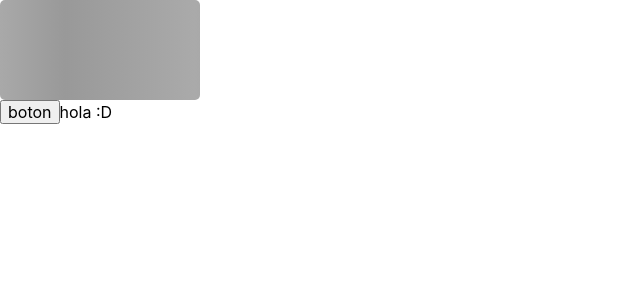
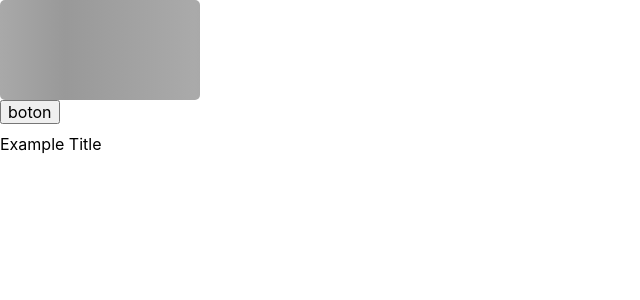
Before and after one commit to JABvzla/css-grid-layouts, a Next.js app: page / in a window 1280 px wide. Shown: the top 300 px of the page, without its empty margins (0-640 px from the left). Built offline with nearby package versions, Linux system fonts and the light colour scheme.

Commit message:
add i18n

```diff
--- a/atoms/index.ts
+++ b/atoms/index.ts
@@ -1 +1,2 @@
 export * from "./place-holder";
+export * from "./text";
--- a/atoms/place-holder/index.tsx
+++ b/atoms/place-holder/index.tsx
@@ -12,7 +12,7 @@ export function PlaceHolder(props: PlaceHolderProps): JSX.Element {
 }
 
 const StyledPlaceHolder = styled.div(
-  ({ theme, width, height, round = "0px" }: GlobalTheme & PlaceHolderProps) => `
+  ({ theme, width, height, round = "0px" }: Theme & PlaceHolderProps) => `
     width: ${theme.unit(width)};
     height: ${theme.unit(height)};
     background: linear-gradient(90deg, ${theme.placeholder.secondary} 0%, ${theme.placeholder.primary} 35%, ${theme.placeholder.secondary} 100%);
--- /dev/null
+++ b/atoms/text/index.tsx
@@ -0,0 +1,32 @@
+import styled from 'styled-components';
+import { useTranslation } from "react-i18next";
+
+
+export interface TextProps {
+  weight: "100" | "normal" | "bolder" | "bold" | "900";
+  color: "primary" | "secondary" | "accent";
+  size:  "xxsm" |"xsm" |"sm" |"md" |"lg" |"xlg" |"xxlg";
+  align?: "auto" | "center" | "justify" | "left" | "right";
+  variant?: "h1" | "h2" | "p" | "span"
+  keyText?: string;
+  children?: string;
+}
+
+
+
+export function Text({ variant = "span", ...props}: TextProps): JSX.Element {
+  const { t } = useTranslation();
+  const text = !!props.keyText ? t(props.keyText) : props.children;
+
+  const StyledText = getComponent(variant);
+  return (<StyledText {...props}>{text}</StyledText>)
+}
+
+const getComponent = variant => styled[variant](
+  ({ theme, color, align, weight, size }: Theme & TextProps) => `
+    align: ${align};
+    font-size: ${theme.text.sizes[size]};
+    font-weight: ${weight};
+    color: ${theme.text.colors[color]}
+  `
+);
--- /dev/null
+++ b/i18n.ts
@@ -0,0 +1,19 @@
+import i18n from "i18next";
+import { initReactI18next } from "react-i18next";
+import enJson from "./public/static/locales/en.json";
+import esJson from "./public/static/locales/es.json";
+
+i18n
+  .use(initReactI18next) // passes i18n down to react-i18next
+  .init({
+    resources: {
+      en: { translation: enJson },
+      es: { translation: esJson },
+    },
+    lng: "en",
+    fallbackLng: "en",
+
+    interpolation: {
+      escapeValue: false,
+    },
+  });
--- a/package.json
+++ b/package.json
@@ -9,10 +9,12 @@
     "lint": "eslint ./**/*.ts*"
   },
   "dependencies": {
+    "i18next": "^19.8.5",
     "next": "10.0.5",
     "normalize.css": "^8.0.1",
     "react": "17.0.1",
     "react-dom": "17.0.1",
+    "react-i18next": "^11.8.5",
     "styled-components": "^5.2.1"
   },
   "devDependencies": {
--- a/pages/_app.tsx
+++ b/pages/_app.tsx
@@ -3,6 +3,7 @@ import { ReactNode } from "react";
 import { ThemeProvider } from "styled-components";
 import { theme } from "../styles/theme";
 import "../styles/globals.css";
+import "../i18n";
 
 function MyApp({ Component, pageProps }: AppProps): ReactNode {
   return (
--- a/pages/index.tsx
+++ b/pages/index.tsx
@@ -1,6 +1,6 @@
 import Head from "next/head";
 import { ReactNode } from "react";
-import { PlaceHolder } from "../atoms";
+import { PlaceHolder, Text } from "../atoms";
 
 export default function Home(): ReactNode {
   return (
@@ -13,9 +13,14 @@ export default function Home(): ReactNode {
       <main>
         <PlaceHolder width={50} height={25} round={"sm"} />
         <button>boton</button>
-        hola :D
+        <Text
+          keyText="title"
+          size="md"
+          weight="normal"
+          variant="h1"
+          color="primary"
+        />
       </main>
-
       <footer></footer>
     </div>
   );
--- /dev/null
+++ b/public/static/locales/en.json
@@ -0,0 +1,3 @@
+{
+  "title": "Example Title"
+}
--- /dev/null
+++ b/public/static/locales/es.json
@@ -0,0 +1,3 @@
+{
+  "title": "Titulo de ejemplo"
+}
--- a/styles/theme.ts
+++ b/styles/theme.ts
@@ -1,6 +1,6 @@
-import { Theme } from "../types/theme";
+import { ThemeProps } from "../types/theme";
 
-export const theme: Theme = {
+export const theme: ThemeProps = {
   round: {
     sm: "5px",
   },
@@ -21,5 +21,14 @@ export const theme: Theme = {
       muted: "#000",
       accent: "#ff0",
     },
+    sizes: {
+      xxsm: "0.4rem",
+      xsm: "0.6rem",
+      sm: "0.8rem",
+      md: "1rem",
+      lg: "1.2rem",
+      xlg: "1.4rem",
+      xxlg: "2rem",
+    },
   },
 };
```
Also changed, not shown: types/theme.d.ts (+12 -3 lines), 1 other file (tests, documents, lock files or other folders).
